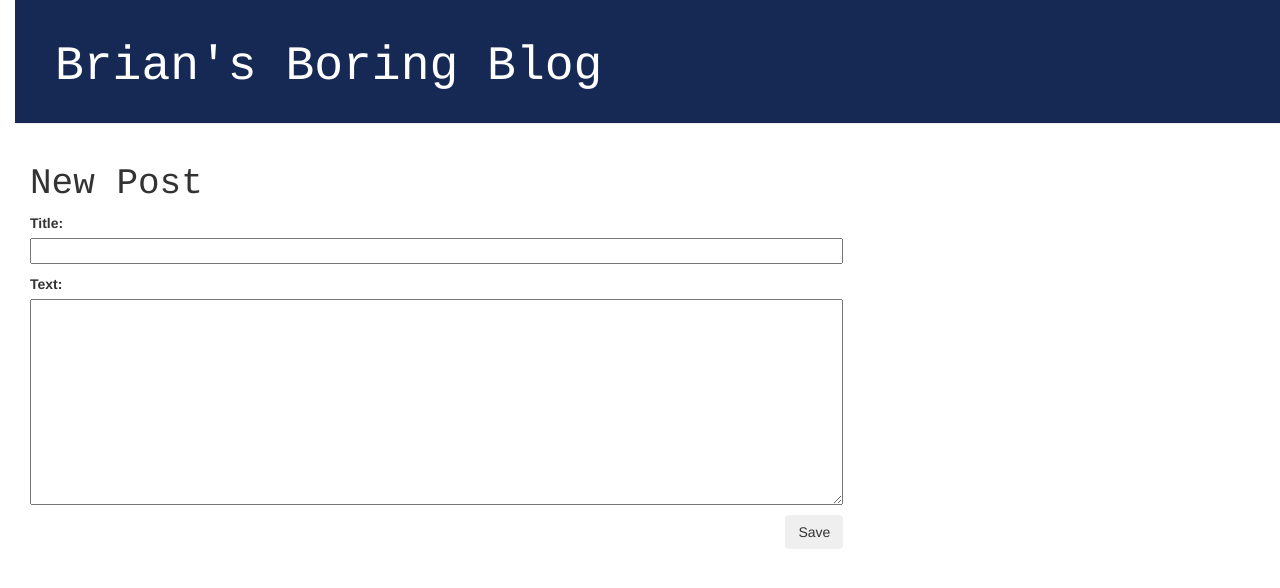
After one commit to brian-buccellato/sportzngrub, a Django app: page /post/new/ in a window 1280 px wide. The commit adds this page. Shown: the top 588 px of the page. Run offline with Django 3.2, Linux system fonts and the light colour scheme; some libraries are stand-ins or nearby versions.

Commit message:
Added views for editing and adding new posts

```diff
--- /dev/null
+++ b/blog/forms.py
@@ -0,0 +1,7 @@
+from django import forms
+from .models import Post
+
+class PostForm(forms.ModelForm):
+    class Meta:
+        model = Post
+        fields = ('title', 'text',)
--- a/blog/templates/blog/base.html
+++ b/blog/templates/blog/base.html
@@ -8,8 +8,13 @@
 	</head>
 	<body>
 		<div class="page-header">
-			<h1><a href="">Brian's Boring Blog</a></h1>
-			</div>
+			<h1>
+				<a href="{% url 'post_list' %}">Brian's Boring Blog</a>
+				{% if user.is_authenticated %}
+					<a href="{% url 'post_new' %}" class="top-menu"><span class="glyphicon glyphicon-plus"></span></a>
+				{% endif %}
+			</h1>
+		</div>
 		<div class="container-fluid">
 			<div class="row">
 				<div class="col-md-8">
--- a/blog/templates/blog/post_detail.html
+++ b/blog/templates/blog/post_detail.html
@@ -7,6 +7,9 @@
 				{{ post.published_date }}
 			</div>
 		{% endif %}
+		{% if user.is_authenticated %}
+			<a class="btn btn-default" href="{% url 'post_edit' pk=post.pk %}"><span class="glyphicon glyphicon-pencil"></span></a>
+		{% endif %}
 		<h1>{{ post.title }}</h1>
 		<p>{{ post.text | linebreaksbr }}</p>
 	</div>
--- /dev/null
+++ b/blog/templates/blog/post_new.html
@@ -0,0 +1,9 @@
+{% extends 'blog/base.html' %}
+
+{% block content %}
+	<h1>New Post</h1>
+	<form method="POST" class="post-form">{% csrf_token %}
+		{{ form.as_p }}
+		<button type="submit" class="save btn btn-deault">Save</button>
+	</form>
+{% endblock %}
--- a/blog/urls.py
+++ b/blog/urls.py
@@ -3,5 +3,7 @@ from . import views
 
 urlpatterns = [
     url(r'^$', views.post_list, name='post_list'),
-    url(r'^post/(?P<pk>\d+)/$', views.post_detail, name='post_detail')
+    url(r'^post/(?P<pk>\d+)/$', views.post_detail, name='post_detail'),
+    url(r'^post/new/$', views.post_new, name='post_new'),
+    url(r'^post/(?P<pk>\d+)/edit/$', views.post_edit, name='post_edit')
 ]
--- a/blog/views.py
+++ b/blog/views.py
@@ -1,11 +1,39 @@
-from django.shortcuts import render, get_object_or_404
+from django.shortcuts import render, get_object_or_404, redirect
 from django.utils import timezone
 from .models import Post
+from .forms import PostForm
 
 def post_list(request):
-    posts = Post.objects.filter(published_date__lte=timezone.now()).order_by('published_date')
+    posts = Post.objects.filter(published_date__lte=timezone.now()).order_by('-published_date')
     return render(request, 'blog/post_list.html', {'posts': posts})
 
 def post_detail(request, pk):
     post = get_object_or_404(Post, pk=pk)
     return render(request, 'blog/post_detail.html', {'post': post})
+
+def post_new(request):
+    if request.method == "POST":
+        form = PostForm(request.POST)
+        if form.is_valid():
+            post = form.save(commit=False)
+            post.author = request.user
+            post.published_date = timezone.now()
+            post.save()
+            return redirect('post_detail', pk=post.pk)
+    else:
+        form = PostForm()
+    return render(request, 'blog/post_new.html', {'form': form})
+
+def post_edit(request, pk):
+    post = get_object_or_404(Post, pk=pk)
+    if request.method == "POST":
+        form = PostForm(request.POST, instance=post)
+        if form.is_valid():
+            post = form.save(commit=False)
+            post.author = request.user
+            post.published_date = timezone.now()
+            post.save()
+            return redirect('post_detail', pk=post.pk)
+    else:
+        form = PostForm(instance=post)
+    return render(request, 'blog/post_new.html', {'form': form})
```
